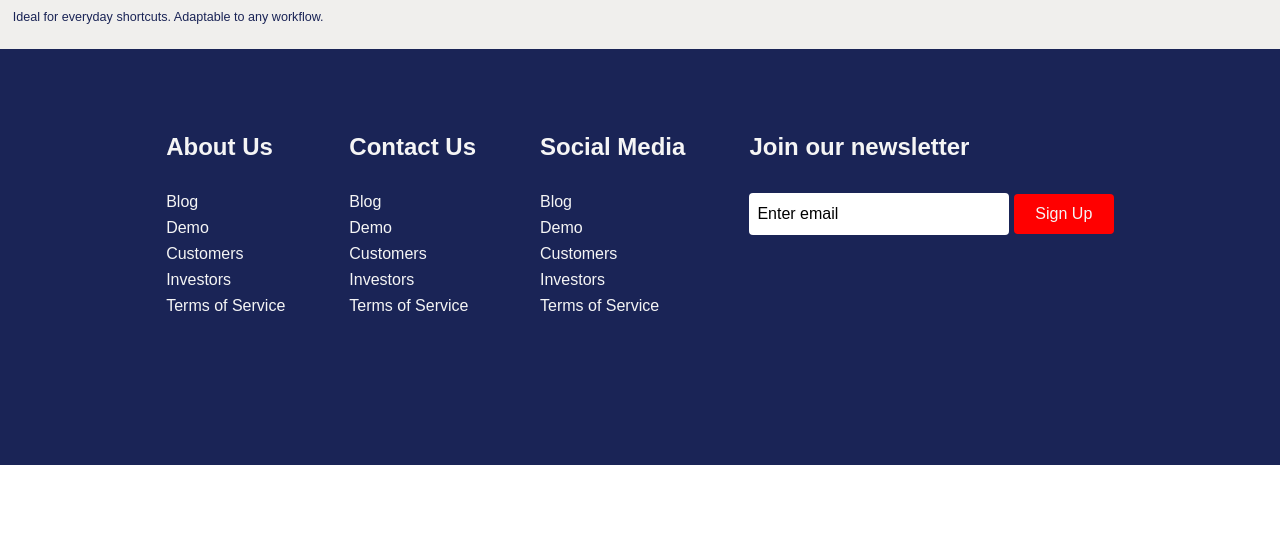
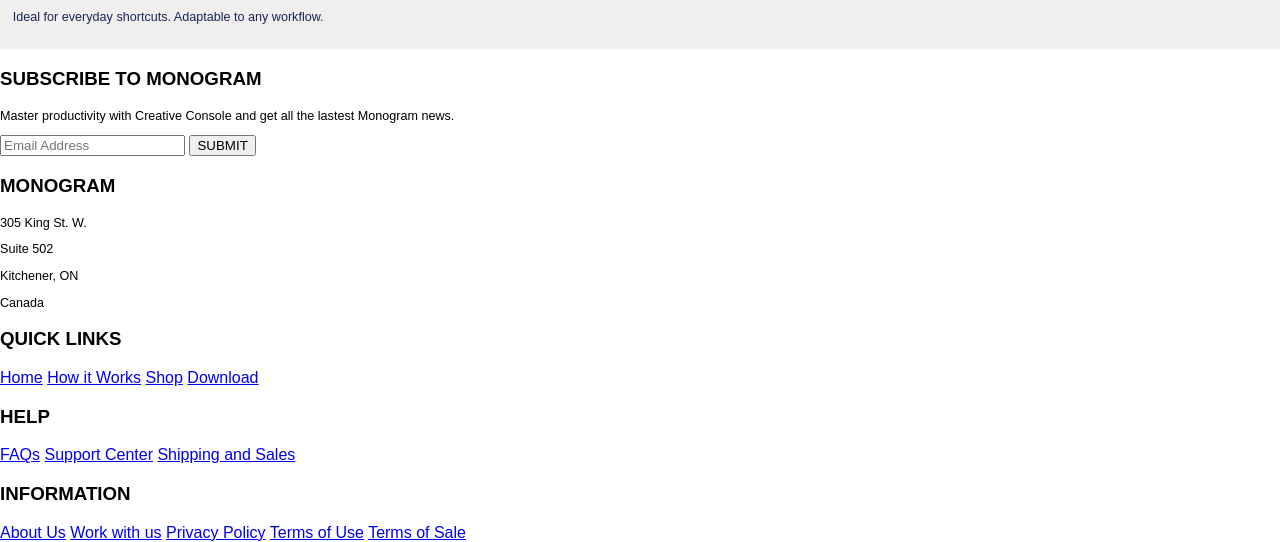
Before and after one commit to izzybolts/responsive, a plain HTML site: page index.html in a window 1280 px wide. Shown: the part 4444-4986 px from the top of the page. Before the commit the page ends 4909 px from the top, so only its background shows below. Drawn offline with nearby package versions, Linux system fonts and the light colour scheme.

Commit message:
Update index.html

```diff
--- a/index.html
+++ b/index.html
@@ -132,44 +132,48 @@
 
     <!-- FOOTER -->
 
-    <div class="footer-container">
-        <div class="footer">
+   <div class="grid-container-footer">
 
-            <div class="footer-heading footer-1">
-                <h2>About Us</h2>
-                <a href="#">Blog</a>
-                <a href="#">Demo</a>
-                <a href="#">Customers</a>
-                <a href="#">Investors</a>
-                <a href="#">Terms of Service</a>
-            </div>
+        <div class="subscribe-section-container">
+            <h3>SUBSCRIBE TO MONOGRAM</h3>
+            <p>Master productivity with Creative Console and get all the lastest Monogram news.</p>
+            <input type="email" placeholder="Email Address">
+            <button>SUBMIT</button>
+        </div>
 
-            <div class="footer-heading footer-2">
-                <h2>Contact Us</h2>
-                <a href="#">Blog</a>
-                <a href="#">Demo</a>
-                <a href="#">Customers</a>
-                <a href="#">Investors</a>
-                <a href="#">Terms of Service</a>
-            </div>
+        <div class="footer-section-one">
+            <h3>MONOGRAM</h3>
+            <p>305 King St. W.</p>
+            <p>Suite 502</p>
+            <p>Kitchener, ON</p>
+            <p>Canada</p>
+        </div>
 
-            <div class="footer-heading footer-3">
-                <h2>Social Media</h2>
-                <a href="#">Blog</a>
-                <a href="#">Demo</a>
-                <a href="#">Customers</a>
-                <a href="#">Investors</a>
-                <a href="#">Terms of Service</a>
-            </div>
+        <div class="footer-section-two main-footer">
+            <h3>QUICK LINKS</h3>
+            <a href="#">Home</a>
+            <a href="#">How it Works</a>
+            <a href="#">Shop</a>
+            <a href="#">Download</a>
+        </div>
 
-            <div class="footer-email-form">
-                <h2>Join our newsletter</h2>
-                <input type="email" id="footer-email" placeholder="Enter email">
-                <button id="footer-email-btn">Sign Up</button>
-            </div>
+        <div class="footer-section-three main-footer">
+            <h3>HELP</h3>
+            <a href="#">FAQs</a>
+            <a href="#">Support Center</a>
+            <a href="#">Shipping and Sales</a>
+        </div>
 
+        <div class="footer-section-four main-footer">
+            <h3>INFORMATION</h3>
+            <a href="#">About Us</a>
+            <a href="#">Work with us</a>
+            <a href="#">Privacy Policy</a>
+            <a href="#">Terms of Use</a>
+            <a href="#">Terms of Sale</a>
         </div>
-    </div>
+
+   </div>
 
 </body>
 </html>
```
